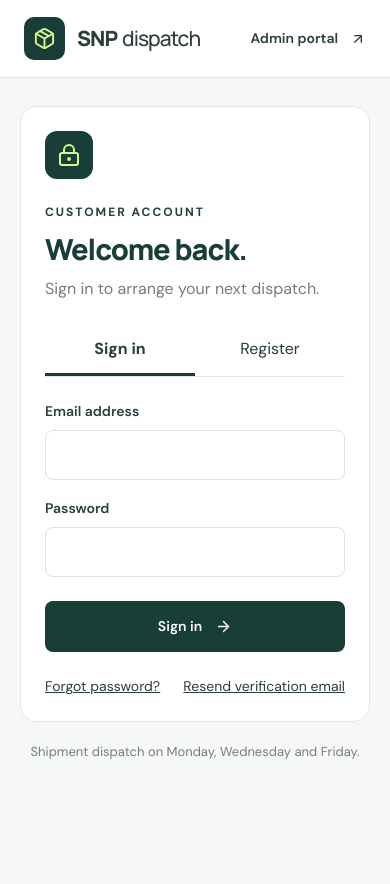
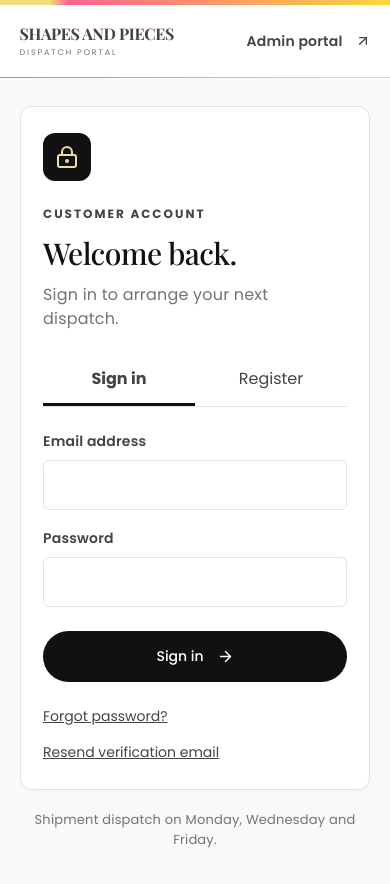
Before and after one commit to mani2939/SNPShippingScheduler, a Next.js app: page /account in a window 390 px wide. Shown: the top 884 px of the page. Before the commit the page ends 844 px from the top, so only its background shows below. Built offline with nearby package versions, Linux system fonts and the light colour scheme.

Commit message:
Clean up Messages

```diff
--- a/app/account/account-form.tsx
+++ b/app/account/account-form.tsx
@@ -1,5 +1,7 @@
 "use client";
 import Link from "next/link";
+import Brand from "../brand";
+import MailConfirmation from "./mail-confirmation";
 import { useEffect, useState } from "react";
 import {
   Package,
@@ -55,6 +57,9 @@ export default function AccountForm({
     if (initialToken)
       window.history.replaceState(null, "", `/account?mode=${mode}`);
   }, []);
+  useEffect(() => {
+    if (done) document.getElementById("mail-confirmation-heading")?.focus();
+  }, [done]);
   function change(next: Mode) {
     setMode(next);
     setError("");
@@ -101,7 +106,7 @@ export default function AccountForm({
       setMessage(data.message);
       setPassword("");
       setConfirmPassword("");
-      if (mode === "verify" || mode === "reset") setDone(true);
+      setDone(true);
     } catch (e) {
       setError(e instanceof Error ? e.message : "Please try again.");
     } finally {
@@ -113,20 +118,16 @@ export default function AccountForm({
   return (
     <>
       <header className="header">
-        <Link href="/" className="brand">
-          <span className="brand-icon">
-            <Package size={23} />
-          </span>
-          <span>
-            SNP<span className="brand-light">dispatch</span>
-          </span>
-        </Link>
+        <Brand />
         <Link href="/admin" className="admin-link">
           Admin portal <ArrowUpRight size={16} />
         </Link>
       </header>
       <main className="account-main">
         <section className="panel account-card">
+          {done && (mode === "register" || mode === "forgot" || mode === "resend") ? (
+            <MailConfirmation mode={mode} />
+          ) : <>
           <div className="account-symbol">
             <LockKeyhole size={24} />
           </div>
@@ -291,6 +292,7 @@ export default function AccountForm({
               </div>
             )
           )}
+          </>}
         </section>
         <p className="account-footer">
           Shipment dispatch on Monday, Wednesday and Friday.
--- /dev/null
+++ b/app/account/mail-confirmation.tsx
@@ -0,0 +1,12 @@
+import { Mail, ArrowRight } from "lucide-react";
+export default function MailConfirmation({ mode }: { mode: "register" | "forgot" | "resend" }) {
+  return <div className="mail-confirmation" role="status" aria-live="polite">
+    <div className="mail-confirmation-icon"><Mail size={30} strokeWidth={1.4} /></div>
+    <div className="eyebrow">{mode === "register" ? "REGISTRATION RECEIVED" : "EMAIL REQUEST RECEIVED"}</div>
+    <h1 id="mail-confirmation-heading" tabIndex={-1}>Check your inbox.</h1>
+    <p>{mode === "register" ? "Your registration request is complete. Check your inbox for the verification email and follow the link to activate your account." : mode === "forgot" ? "Check your inbox for a password reset link. Follow the instructions in the email to choose a new password." : "Check your inbox for a verification email. Follow the link to verify your email address."}</p>
+    <p className="mail-help">Can’t find it? Check your spam or junk folder and allow a few minutes for delivery.</p>
+    <a className="primary" href="/account">Back to sign in <ArrowRight size={17} /></a>
+    <a className="confirmation-resend" href={mode === "forgot" ? "/account?mode=forgot" : "/account?mode=resend"}>Request another email</a>
+  </div>;
+}
--- a/app/account/page.tsx
+++ b/app/account/page.tsx
@@ -1,7 +1,7 @@
 import type { Metadata } from "next";
 import AccountForm from "./account-form";
 export const metadata: Metadata = {
-  title: "Your account | SNP Dispatch",
+  title: "Your account | Shapes and Pieces",
   robots: { index: false, follow: false },
   referrer: "no-referrer",
 };
--- /dev/null
+++ b/app/brand.tsx
@@ -0,0 +1,4 @@
+import Link from "next/link";
+export default function Brand() {
+  return <Link href="/" className="brand brand-wordmark" aria-label="Shapes and Pieces dispatch home"><span>SHAPES AND PIECES</span><small>DISPATCH PORTAL</small></Link>;
+}
--- a/app/globals.css
+++ b/app/globals.css
@@ -1,11 +1,11 @@
-@import url("https://fonts.googleapis.com/css2?family=DM+Sans:wght@400;500;600;650;700&family=Manrope:wght@400;500;600;650;700;750;800&display=swap");
+@import url("https://fonts.googleapis.com/css2?family=Playfair+Display:wght@400;500;600;700&family=Poppins:wght@400;500;600;700&display=swap");
 :root {
-  --ink: #193e37;
-  --text: #293f39;
-  --muted: #737f79;
-  --line: #e2e8e3;
-  --paper: #f6f8f5;
-  --lime: #d5f690;
+  --ink: #111111;
+  --text: #444444;
+  --muted: #737373;
+  --line: #e6e2dd;
+  --paper: #faf9f7;
+  --lime: #eedda0;
   --white: #fff;
   --red: #a43333;
 }
@@ -16,7 +16,7 @@ body {
   margin: 0;
   background: var(--paper);
   color: var(--text);
-  font-family: "DM Sans", Arial, sans-serif;
+  font-family: "Poppins", Arial, sans-serif;
   font-size: 16px;
   line-height: 1.5;
 }
@@ -44,12 +44,12 @@ button:disabled {
 }
 button:focus-visible,
 a:focus-visible {
-  outline: 3px solid #5b8a36;
+  outline: 3px solid #9a7442;
   outline-offset: 4px;
 }
 input:focus,
 select:focus {
-  outline: 2px solid #577f4f;
+  outline: 2px solid #9a7442;
   outline-offset: 1px;
 }
 button {
@@ -65,7 +65,7 @@ h1,
 h2,
 h3,
 .brand {
-  font-family: "Manrope", Arial, sans-serif;
+  font-family: "Playfair Display", Georgia, serif;
 }
 .header {
   height: 94px;
@@ -128,7 +128,7 @@ h1 {
   color: var(--ink);
 }
 h1 span {
-  color: #718375;
+  color: #737373;
 }
 .page-intro p {
   margin-top: 19px;
@@ -139,7 +139,7 @@ h1 span {
   display: flex;
   gap: 13px;
   align-items: center;
-  border-left: 1px solid #ccd8cc;
+  border-left: 1px solid #e0d8cb;
   padding: 12px 0 12px 26px;
 }
 .dispatch-note strong,
@@ -165,7 +165,7 @@ h1 span {
   background: white;
   border: 1px solid var(--line);
   border-radius: 17px;
-  box-shadow: 0 3px 4px #173e3702;
+  box-shadow: 0 3px 4px #11111104;
 }
 .selection {
   padding: 28px;
@@ -180,9 +180,9 @@ h1 span {
   place-items: center;
   width: 31px;
   height: 31px;
-  background: #eff4ed;
-  color: #63745b;
-  border: 1px solid #e5ece1;
+  background: #f6f1e8;
+  color: #796347;
+  border: 1px solid #e7dfd2;
   border-radius: 50%;
   font-size: 12px;
   font-weight: 700;
@@ -239,7 +239,7 @@ h2 {
   font-size: 12px;
 }
 .date-card strong {
-  font-family: Manrope, Arial, sans-serif;
+  font-family: "Playfair Display", Georgia, serif;
   font-size: 34px;
   font-weight: 650;
   line-height: 1.5;
@@ -254,13 +254,13 @@ h2 {
   display: flex;
   gap: 4px;
   align-items: center;
-  border-top: 1px solid #e5ebe5;
+  border-top: 1px solid #e6e2dd;
   margin-top: 12px;
   padding-top: 9px;
   width: 100%;
   justify-content: center;
   font-size: 12px;
-  color: #798373;
+  color: #737373;
 }
 .selected .date-status {
   border-color: #ffffff2b;
@@ -295,8 +295,8 @@ h2 {
   text-align: left;
 }
 .slot.active {
-  background: #f4f8ef;
-  border-color: #809578;
+  background: #faf6ef;
+  border-color: #9a7442;
 }
 .slot-description {
   display: flex;
@@ -314,12 +314,12 @@ h2 {
 .slot-availability {
   margin-left: auto;
   font-size: 12px;
-  color: #677760;
+  color: #796347;
 }
 .radio {
   height: 17px;
   width: 17px;
-  border: 1px solid #b7c3b5;
+  border: 1px solid #d1c2aa;
   border-radius: 50%;
   display: grid;
   place-items: center;
@@ -368,21 +368,21 @@ select {
   width: 100%;
   padding: 12px 14px;
   border-radius: 8px;
-  border: 1px solid #dce3db;
+  border: 1px solid #e6e2dd;
   background: white;
   font-size: 14px;
   min-height: 46px;
   color: var(--ink);
 }
 input::placeholder {
-  color: #a1aaa3;
+  color: #a1a1a1;
 }
 .details input {
   margin-bottom: 20px;
 }
 .booking-summary {
-  background: #f5f7f2;
-  border: 1px solid #e6ebe0;
+  background: #f6f3ee;
+  border: 1px solid #e7dfd2;
   padding: 17px;
   border-radius: 9px;
   display: flex;
@@ -393,7 +393,7 @@ input::placeholder {
 .booking-summary .eyebrow {
   font-size: 12px;
   letter-spacing: 1.4px;
-  color: #6c7d61;
+  color: #796347;
 }
 .booking-summary strong {
   font-size: 14px;
@@ -418,7 +418,7 @@ input::placeholder {
   min-height: 50px;
 }
 .primary:hover:not(:disabled) {
-  background: #255548;
+  background: #333333;
 }
 .details .primary {
   margin-top: 20px;
@@ -455,12 +455,12 @@ footer {
   border-top: 1px solid var(--line);
   display: flex;
   justify-content: space-between;
-  color: #8a958b;
+  color: #888888;
   font-size: 12px;
 }
 .notice {
-  background: #edf3e4;
-  border: 1px solid #dbe6cc;
+  background: #faf6eb;
+  border: 1px solid #e6d8b9;
   padding: 13px 18px;
   border-radius: 8px;
   font-size: 14px;
@@ -594,7 +594,7 @@ table {
 th {
   font-weight: 600;
   color: var(--muted);
-  background: #f5f7f2;
+  background: #f6f3ee;
   font-size: 12px;
   white-space: nowrap;
 }
@@ -612,7 +612,7 @@ td small {
 .badge {
   display: inline-block;
   padding: 4px 8px;
-  background: #edf3e6;
+  background: #f5efe4;
   border-radius: 5px;
   font-size: 12px;
 }
@@ -675,7 +675,7 @@ td small {
 .status-message {
   margin-bottom: 18px;
   color: var(--ink);
-  background: #eaf3df;
+  background: #faf2df;
   padding: 12px 16px;
   border-radius: 8px;
 }
@@ -684,7 +684,7 @@ td small {
 }
 .preview-label {
   font-size: 12px;
-  border: 1px solid #b6c39e;
+  border: 1px solid #cfbb91;
   border-radius: 5px;
   padding: 4px 8px;
 }
@@ -1072,3 +1072,28 @@ td small {
 .history-being_packed, .badge.being_packed { background: #fff2d9; color: #745116; }
 .history-shipped, .badge.shipped { background: #edf4ff; color: #25548a; }
 .history-completed, .badge.completed { background: #e5f2e9; color: #21613b; }
+
+/* Shapes and Pieces: Playfair headings, Poppins text and warm accents. */
+body { letter-spacing: .2px; }
+h1, h2, h3 { font-weight: 500; color: var(--ink); }
+.header { border-top: 5px solid transparent; border-image: linear-gradient(133deg, #eedd7a 11%, #fe6292 15%, #fadc36 87%) 1; }
+.brand-wordmark { display: flex; flex-direction: column; align-items: flex-start; gap: 5px; font-size: 21px; line-height: 1.15; font-weight: 700; letter-spacing: -.35px; }
+.brand-wordmark small { font-family: "Poppins", Arial, sans-serif; font-size: 9px; font-weight: 400; letter-spacing: 2.8px; color: var(--muted); }
+.primary { border-radius: 28px; font-weight: 500; }
+.account-main { max-width: 590px; margin-top: 48px; }
+.account-card { padding: 40px; border-radius: 12px; }
+.account-card h1 { font-size: clamp(30px, 4vw, 40px); font-weight: 500; letter-spacing: -.6px; line-height: 1.2; }
+.account-card input { border-radius: 6px; }
+.mail-confirmation { text-align: center; padding: 12px 0; }
+.mail-confirmation-icon { width: 76px; height: 76px; display: grid; place-items: center; border: 1px solid #e7d7b7; border-radius: 50%; background: #faf4e8; color: #806039; margin: 0 auto 28px; }
+.mail-confirmation p { font-size: 14px; line-height: 1.9; color: var(--text); margin-top: 20px; }
+.mail-confirmation .mail-help { color: var(--muted); font-size: 12px; margin: 20px auto 28px; max-width: 340px; }
+.mail-confirmation h1:focus { outline: none; }
+.confirmation-resend { display: inline-block; margin-top: 20px; font-size: 12px; text-decoration: underline; text-underline-offset: 4px; }
+@media (max-width: 650px) {
+  .header .brand-wordmark { font-size: 16px; flex-shrink: 0; }
+  .brand-wordmark small { font-size: 8px; letter-spacing: 1.9px; }
+  .account-card { padding: 26px 22px; }
+  .account-main { margin-top: 28px; }
+  .header { padding-left: 5%; padding-right: 5%; gap: 14px; }
+}
--- a/app/layout.tsx
+++ b/app/layout.tsx
@@ -1,7 +1,7 @@
 import type { Metadata } from "next";
 import "./globals.css";
 export const metadata: Metadata = {
-  title: "SNP Dispatch | Book your dispatch",
+  title: "Shapes and Pieces | Dispatch",
   description:
     "Sign in to book your shipment dispatch date on Monday, Wednesday or Friday.",
   icons: { icon: "/favicon.svg" },
```
Also changed, not shown: app/admin/page.tsx (+2 -8 lines), app/booking.tsx (+2 -8 lines), next.config.ts (line endings or trailing spaces), public/favicon.svg, 1 other file (tests, documents, lock files or other folders).
